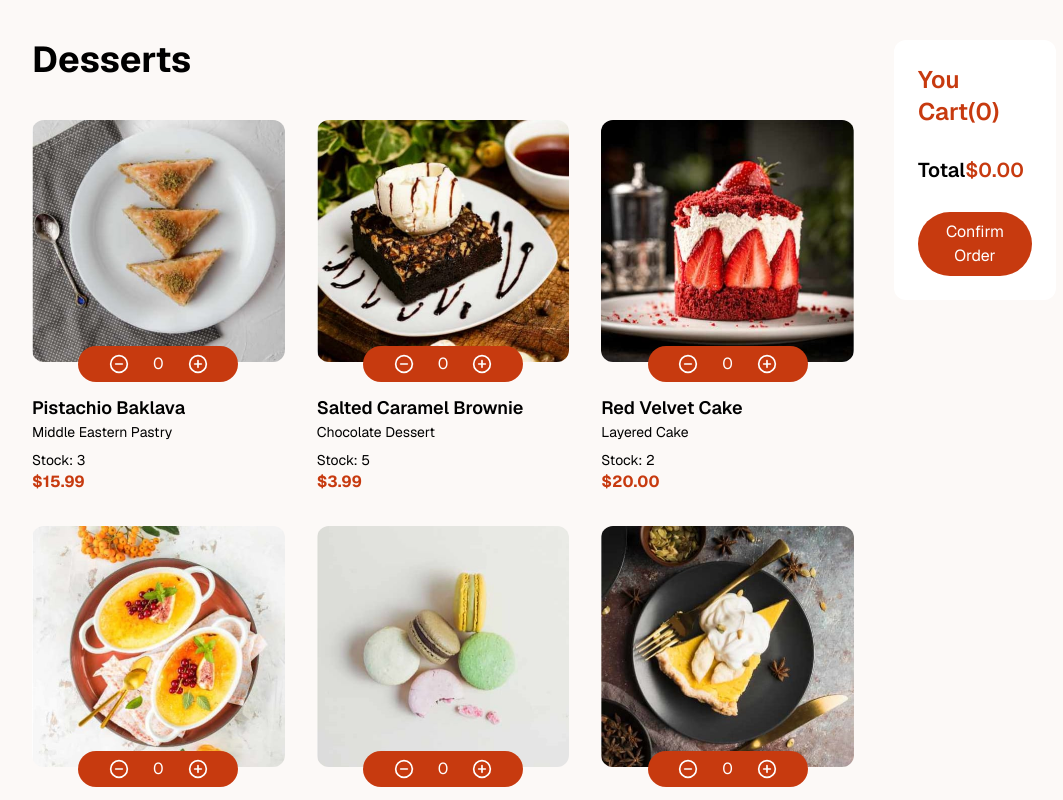
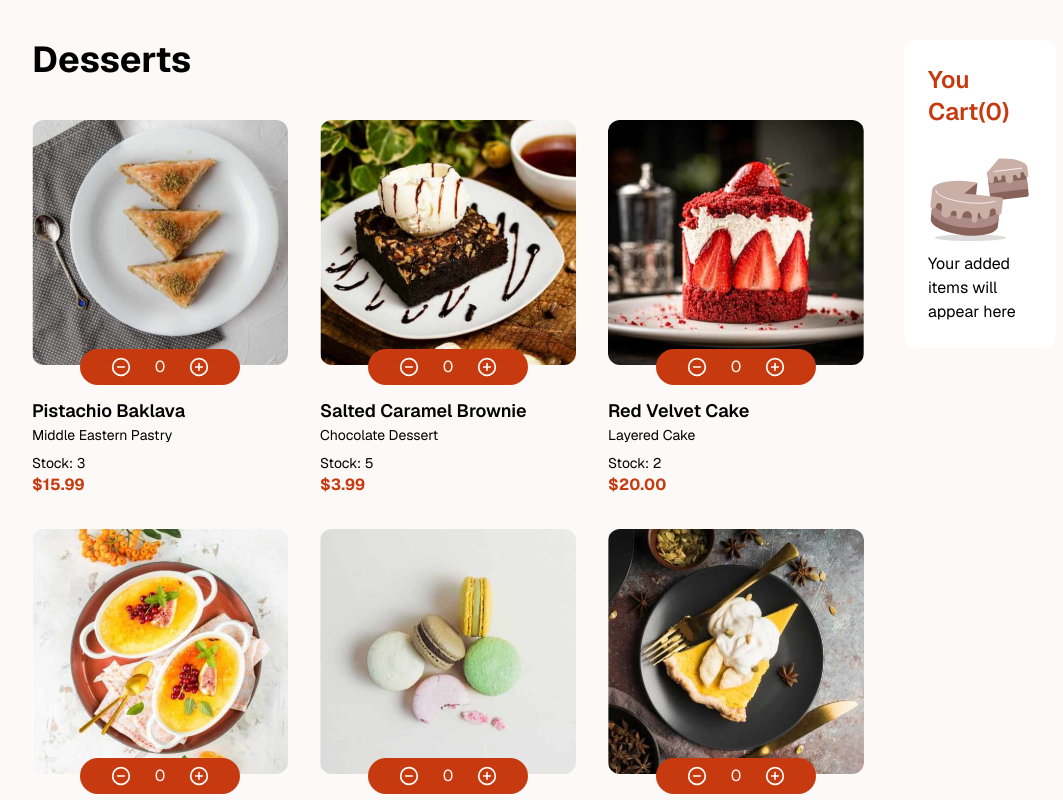
Before and after one commit to riddsep/product-cart, a React (Vite) app: page / in a window 1280 px wide. Shown: the top 800 px of the page, without its empty margins (96-1159 px from the left). Built offline with nearby package versions, Linux system fonts and the light colour scheme.

Commit message:
finished project

```diff
--- a/src/App.jsx
+++ b/src/App.jsx
@@ -110,6 +110,7 @@ function App() {
   console.log(addToCart);
 
   const handlerAddToCart = (product) => {
+    if (!product.stock) return;
     setAddToCart((currProduct) => {
       const existing = currProduct.find((item) => item.id === product.id);
 
@@ -210,10 +211,12 @@ function ProductItem({ onAddToCart, addToCart, onRemove, products }) {
                 addToCart.some((item) => item.id === product.id)
                   ? "border-[3px] border-[#C73A0F]"
                   : ""
-              }`}
+              } ${product.stock === 0 ? "grayscale" : ""}`}
             />
             <span
-              className={`absolute -bottom-5 left-1/2 -translate-x-1/2 rounded-full flex justify-center items-center w-40 gap-2 bg-[#C73A0F] text-white`}
+              className={`${
+                product.stock === 0 ? "grayscale" : ""
+              } absolute -bottom-5 left-1/2 -translate-x-1/2 rounded-full flex justify-center items-center w-40 gap-2 bg-[#C73A0F] text-white`}
             >
               <Button onClick={() => onRemove(product)}>
                 <CircleMinus size={20} />
@@ -240,6 +243,7 @@ function ProductItem({ onAddToCart, addToCart, onRemove, products }) {
 }
 
 function CartProduct({ addToCart, setShowModal }) {
+  const isCartEmpty = addToCart.length === 0;
   return (
     <div className="flex-1 relative">
       <div className="bg-white p-6 rounded-xl sticky top-10">
@@ -247,6 +251,12 @@ function CartProduct({ addToCart, setShowModal }) {
           You Cart(
           {addToCart.reduce((acc, curr) => (acc += curr.quantity), 0)})
         </h1>
+        {isCartEmpty && (
+          <div className="grid place-items-center">
+            <img src="illustration-empty-cart.svg" />
+            <h1>Your added items will appear here</h1>
+          </div>
+        )}
         {addToCart.map((product) => (
           <div
             className="flex justify-between items-center border-b py-2"
@@ -270,7 +280,8 @@ function CartProduct({ addToCart, setShowModal }) {
           </div>
         ))}
 
-        <Total addToCart={addToCart} />
+        {addToCart.length > 0 && <Total addToCart={addToCart} />}
+        {addToCart.length > 0 && (
           <Button
             className={
               "bg-[#C73A0F] text-white w-full rounded-full hover:bg-[#a7310d]"
@@ -279,6 +290,7 @@ function CartProduct({ addToCart, setShowModal }) {
           >
             Confirm Order
           </Button>
+        )}
       </div>
     </div>
   );
```
Lines whose indentation alone changed are shown as unchanged.
